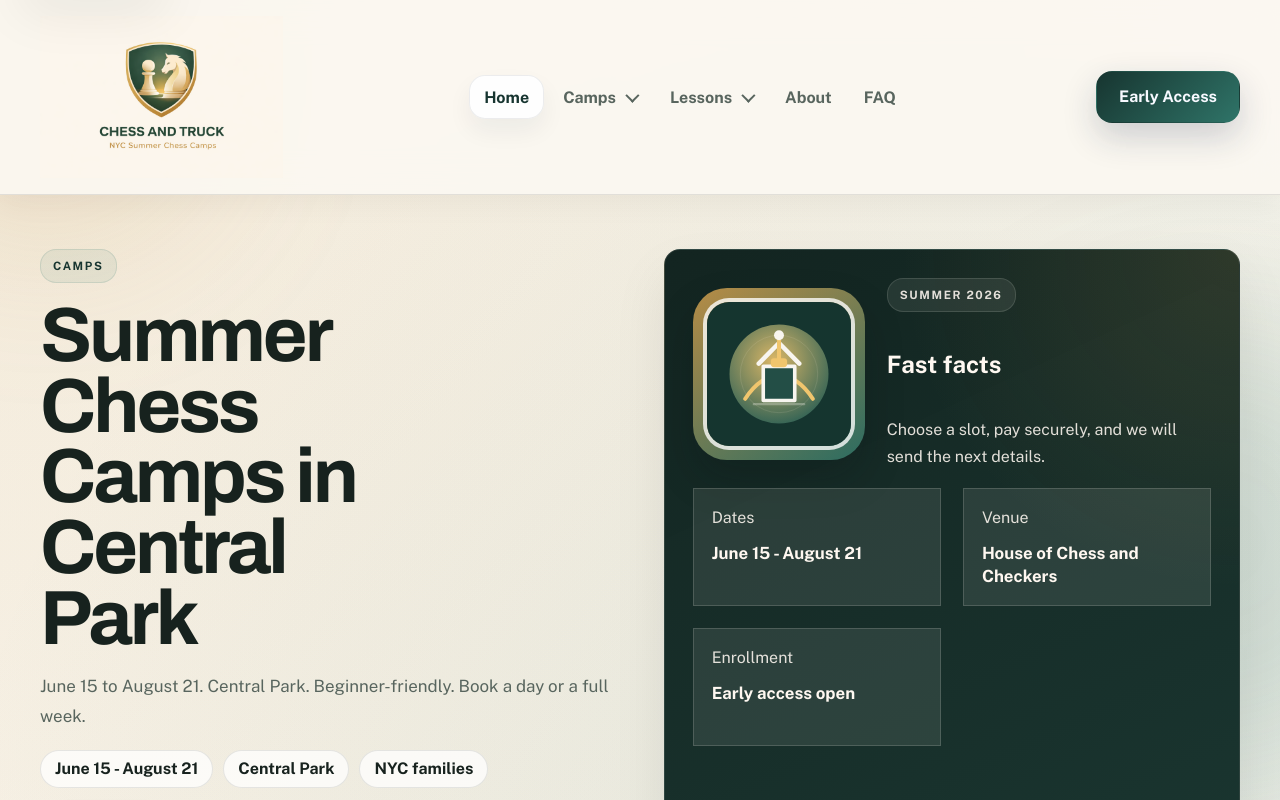
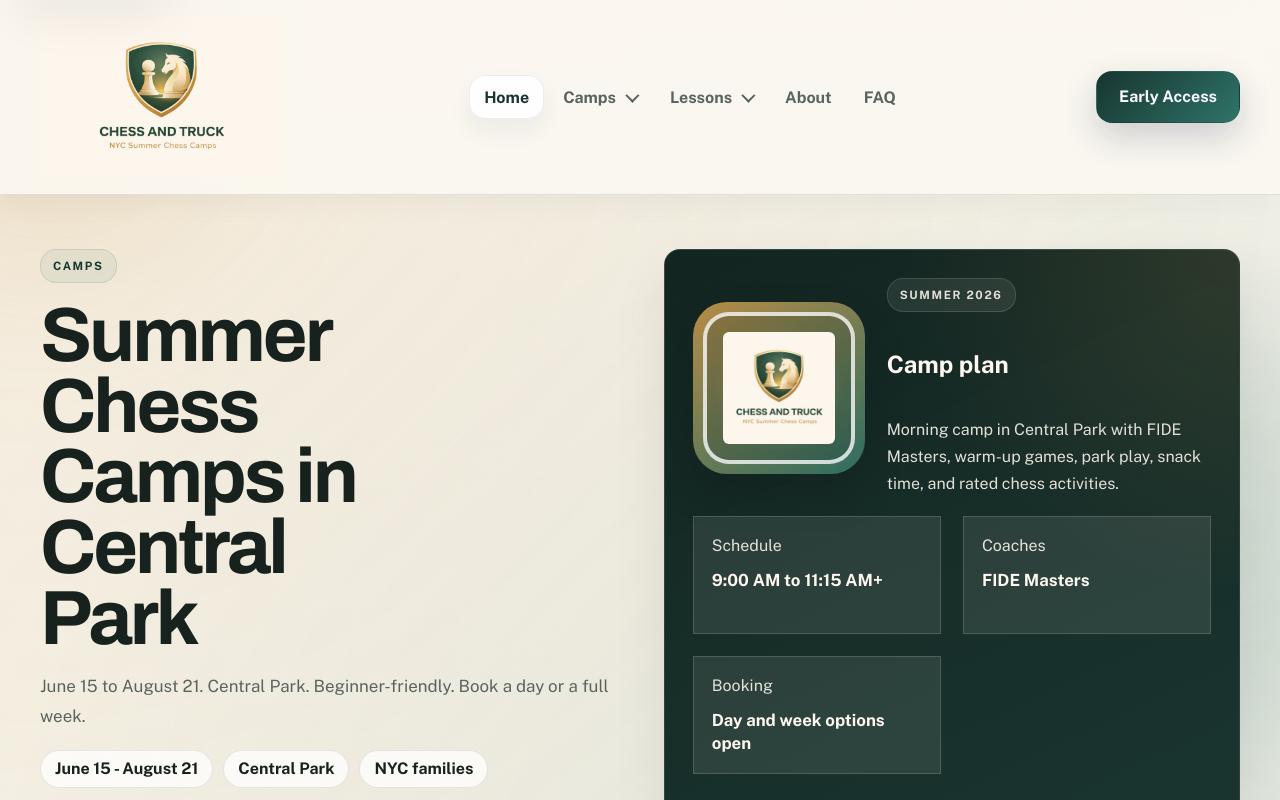
Before and after one commit to Aminjon0603/chess-and-truck-site, a React (Vite) app: page / in a window 1280 px wide. Shown: the top 800 px of the page. Built offline with nearby package versions, Linux system fonts and the light colour scheme.

Commit message:
Refine camp schedule and branding copy

```diff
--- a/src/ChessTruckApp.jsx
+++ b/src/ChessTruckApp.jsx
@@ -1717,7 +1717,7 @@ function CampsOverviewPage({
           <article className="surface surface-dark lesson-hero-panel lesson-detail-hero-panel">
             <div className="lesson-hero-top">
               <div className="lesson-photo-shell">
-                <img src={campOverviewVisual} alt="Camp Overview" className="lesson-photo lesson-detail-photo" />
+                <img src={brandLogo} alt={`${siteBrand.name} logo`} className="lesson-photo lesson-detail-photo camp-logo-photo" />
               </div>
 
               <div className="lesson-hero-note">
@@ -1763,7 +1763,7 @@ function CampsOverviewPage({
                     </div>
                     <div className="camp-booking-slot-body">
                       <div className="camp-booking-slot-media">
-                        <img src={campOverviewVisual} alt={item.title} className="camp-booking-slot-image" />
+                        <img src={brandLogo} alt={`${siteBrand.name} logo`} className="camp-booking-slot-image camp-booking-slot-logo" />
                       </div>
                       <div className="camp-booking-slot-copy">
                         <strong className="camp-booking-slot-time">{item.time}</strong>
@@ -1873,6 +1873,24 @@ function CampsOverviewPage({
                 <h3>{item.title}</h3>
                 <p>{item.text}</p>
               </article>
+            ))}
+          </div>
+        </div>
+      </section>
+
+      <section className="page-section">
+        <div className="shell">
+          <SectionIntro
+            eyebrow={campOverviewPage.faqSection.eyebrow}
+            title={campOverviewPage.faqSection.title}
+            intro={campOverviewPage.faqSection.intro}
+          />
+          <div className="faq-stack">
+            {campOverviewPage.faqs.map((item) => (
+              <details className="faq-item" key={item.question}>
+                <summary>{item.question}</summary>
+                <p>{item.answer}</p>
+              </details>
             ))}
           </div>
         </div>
--- a/src/site.css
+++ b/src/site.css
@@ -1008,6 +1008,15 @@ a {
     radial-gradient(circle at center, rgba(255, 255, 255, 0.16), transparent 58%);
 }
 
+.camp-logo-photo {
+  object-fit: contain;
+  object-position: center;
+  padding: 16px;
+  background:
+    radial-gradient(circle at center, rgba(255, 255, 255, 0.18), transparent 64%),
+    rgba(16, 39, 35, 0.22);
+}
+
 .lesson-hero-top {
   display: grid;
   grid-template-columns: 172px minmax(0, 1fr);
@@ -1268,6 +1277,11 @@ a {
   width: min(100%, 150px);
   height: auto;
   object-fit: contain;
+}
+
+.camp-booking-slot-logo {
+  width: min(100%, 172px);
+  padding: 10px;
 }
 
 .camp-booking-slot-copy {
--- a/src/siteData.js
+++ b/src/siteData.js
@@ -338,12 +338,13 @@ export const campOverviewPage = {
   ],
   portraitCaption: "Simple camp booking with real chess structure.",
   asideTag: "Summer 2026",
-  asideTitle: "Fast facts",
-  asideText: "Choose a slot, pay securely, and we will send the next details.",
+  asideTitle: "Camp plan",
+  asideText:
+    "Morning camp in Central Park with FIDE Masters, warm-up games, park play, snack time, and rated chess activities.",
   asideFacts: [
-    { label: "Dates", value: "June 15 - August 21" },
-    { label: "Venue", value: "House of Chess and Checkers" },
-    { label: "Enrollment", value: "Early access open" },
+    { label: "Schedule", value: "9:00 AM to 11:15 AM+" },
+    { label: "Coaches", value: "FIDE Masters" },
+    { label: "Booking", value: "Day and week options open" },
   ],
   overviewSection: {
     eyebrow: "What camp includes",
@@ -497,39 +498,34 @@ export const campOverviewPage = {
   },
   scheduleSection: {
     eyebrow: "Sample day",
-    title: "Sample day",
-    intro: "Simple, chess-first structure.",
+    title: "Schedule",
+    intro: "Morning structure for camp days.",
   },
   sampleSchedule: [
     {
       time: "9:00 AM",
-      title: "Warm-up puzzles",
-      text: "Short tactical warm-up.",
+      title: "Drop off and warm up games",
+      text: "Students arrive, settle in, and start with warm-up games.",
     },
     {
       time: "9:30 AM",
-      title: "Group lesson",
-      text: "Coach-led lesson.",
-    },
-    {
-      time: "10:30 AM",
-      title: "Practice games",
-      text: "Apply the lesson in games.",
-    },
-    {
-      time: "11:30 AM",
-      title: "Lunch / break",
-      text: "Reset before the next block.",
-    },
-    {
-      time: "12:15 PM",
-      title: "Mini tournament",
-      text: "Short competitive rounds.",
-    },
-    {
-      time: "1:15 PM",
-      title: "Endgame or game review",
-      text: "Review before dismissal.",
+      title: "Chess lesson with FIDE Masters",
+      text: "Coach-led instruction with FIDE Masters.",
+    },
+    {
+      time: "10:15 AM",
+      title: "Playground and park play / activities",
+      text: "Outdoor break with playground and park activities.",
+    },
+    {
+      time: "11:00 AM",
+      title: "Snack time",
+      text: "Quick reset and snack break.",
+    },
+    {
+      time: "11:15 AM",
+      title: "Chess lessons, rated games, and chess activities",
+      text: "Lessons with FIDE Masters, rated games, puzzles, bughouse, and online play.",
     },
   ],
   learningSection: {
@@ -565,32 +561,24 @@ export const campOverviewPage = {
   faqSection: {
     eyebrow: "Camp FAQ",
     title: "Quick answers",
-    intro: "The basics.",
+    intro: "The basics parents ask first.",
   },
   faqs: [
     {
       question: "Is this good for beginners?",
-      answer: "Yes. The camp is beginner-friendly, with grouping to keep stronger students challenged.",
-    },
-    {
-      question: "Are students grouped by level?",
-      answer: "Yes. We group as cleanly as possible so lesson pace and game level make sense.",
+      answer: "Yes. Beginners are welcome, and students are grouped as cleanly as possible by level.",
+    },
+    {
+      question: "Who teaches the camp?",
+      answer: "Chess lessons are taught with FIDE Masters.",
     },
     {
       question: "What should students bring?",
-      answer: "Bring a water bottle, a snack or lunch if needed, and anything listed in the registration note.",
-    },
-    {
-      question: "Is tournament experience required?",
-      answer: "No. General camp works for students still building fundamentals.",
-    },
-    {
-      question: "Is lunch included?",
-      answer: "Lunch guidance comes with registration details. Expect either a lunch block or a bring-your-own-lunch note.",
-    },
-    {
-      question: "How do I join early access?",
-      answer: "Use the contact page, call or text (646) 251-7087 or (646) 494-5363, or email info@chessandtruck.com. Families on the early access list will hear first when dates and enrollment are released.",
+      answer: "Bring a water bottle, a snack, and anything listed in the registration note.",
+    },
+    {
+      question: "Can I book one day instead of a full week?",
+      answer: "Yes. You can book a single day or reserve a full week directly on the page.",
     },
   ],
   ctaTitle: "Ask about summer camp",
```
